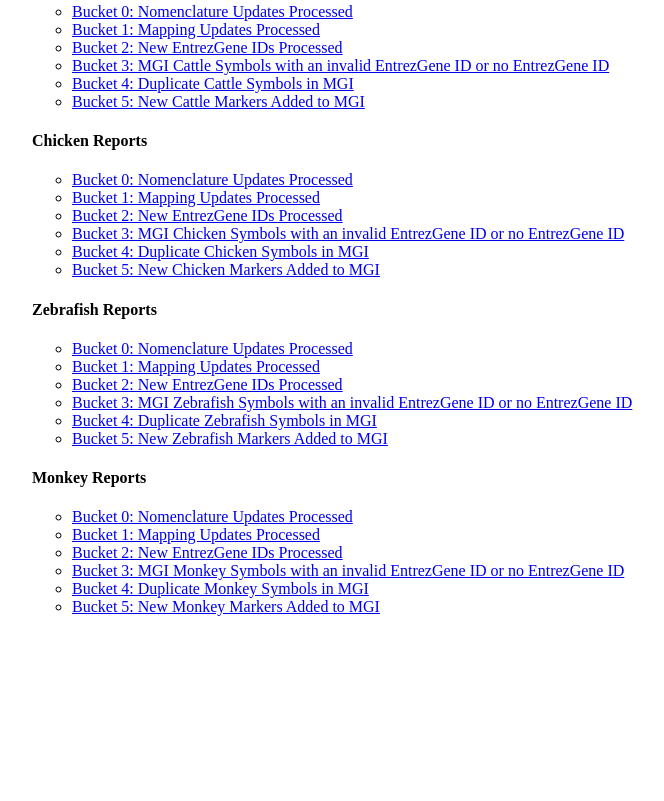
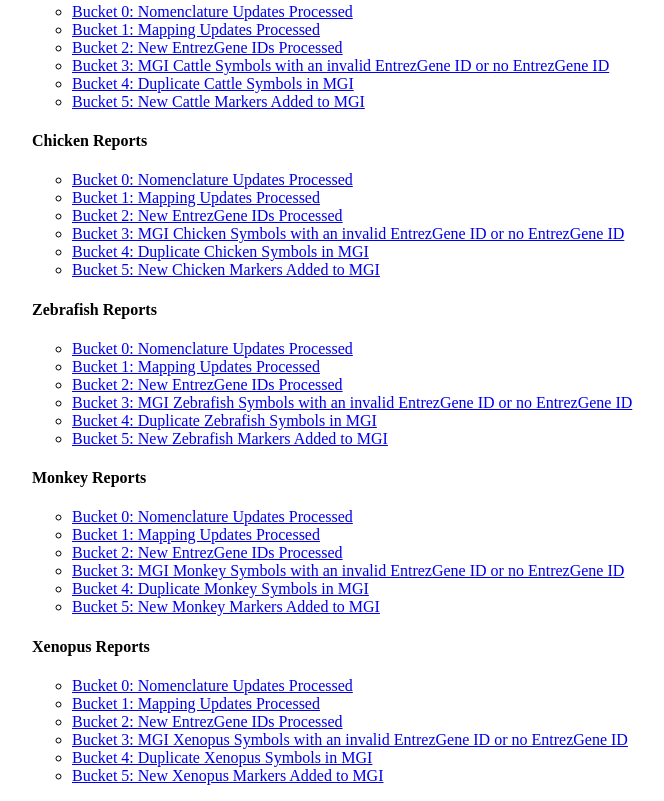
Before and after one commit to mgijax/entrezgeneload, a plain HTML site: page index.html in a window 1280 px wide. Shown: the part 1096-1897 px from the top of the page, without its empty margins (16-680 px from the left). Before the commit the page ends 1728 px from the top, so only its background shows below. Drawn offline with Linux system fonts and the light colour scheme.

Commit message:
Added section for xenopus reports (TR11662)

```diff
--- a/index.html
+++ b/index.html
@@ -103,4 +103,14 @@
 <LI><A HREF="/data/loads/entrezgene/entrezgeneload/output/monkey/preload5.sql.rpt">Bucket 5: New Monkey Markers Added to MGI</A>
 </UL>
 
+<H4>Xenopus Reports</H4>
+<UL>
+<LI><A HREF="/data/loads/entrezgene/entrezgeneload/output/xenopus/preload0.sql.rpt">Bucket 0: Nomenclature Updates Processed</A>
+<LI><A HREF="/data/loads/entrezgene/entrezgeneload/output/xenopus/preload1.sql.rpt">Bucket 1: Mapping Updates Processed</A>
+<LI><A HREF="/data/loads/entrezgene/entrezgeneload/output/xenopus/preload2.sql.rpt">Bucket 2: New EntrezGene IDs Processed</A>
+<LI><A HREF="/data/loads/entrezgene/entrezgeneload/output/xenopus/preload3.sql.rpt">Bucket 3: MGI Xenopus Symbols with an invalid EntrezGene ID or no EntrezGene ID</A>
+<LI><A HREF="/data/loads/entrezgene/entrezgeneload/output/xenopus/preload4.sql.rpt">Bucket 4: Duplicate Xenopus Symbols in MGI</A>
+<LI><A HREF="/data/loads/entrezgene/entrezgeneload/output/xenopus/preload5.sql.rpt">Bucket 5: New Xenopus Markers Added to MGI</A>
 </UL>
+
+</UL>
```
